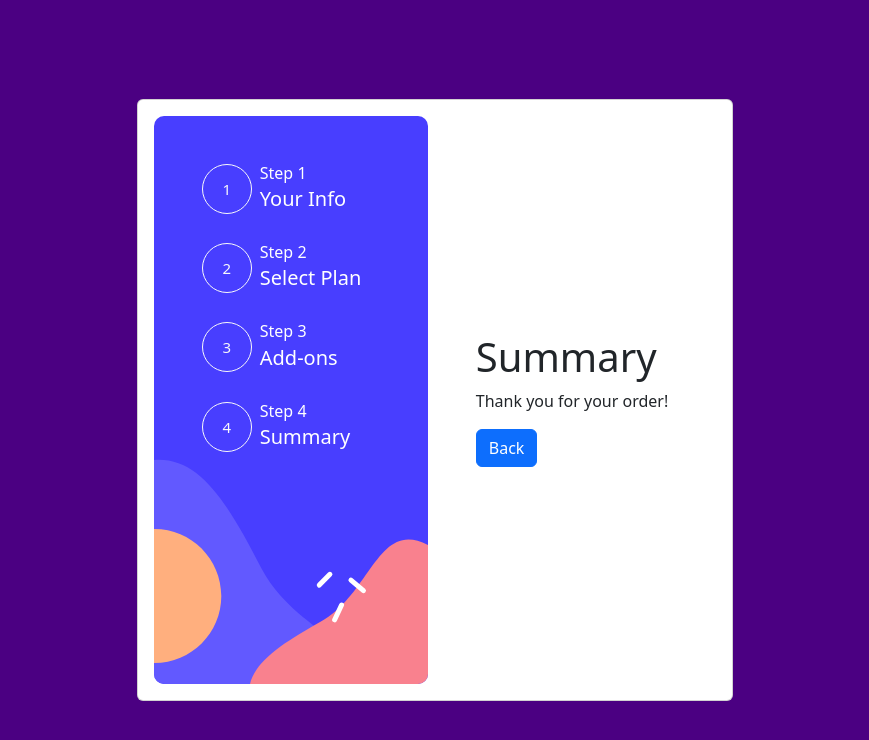
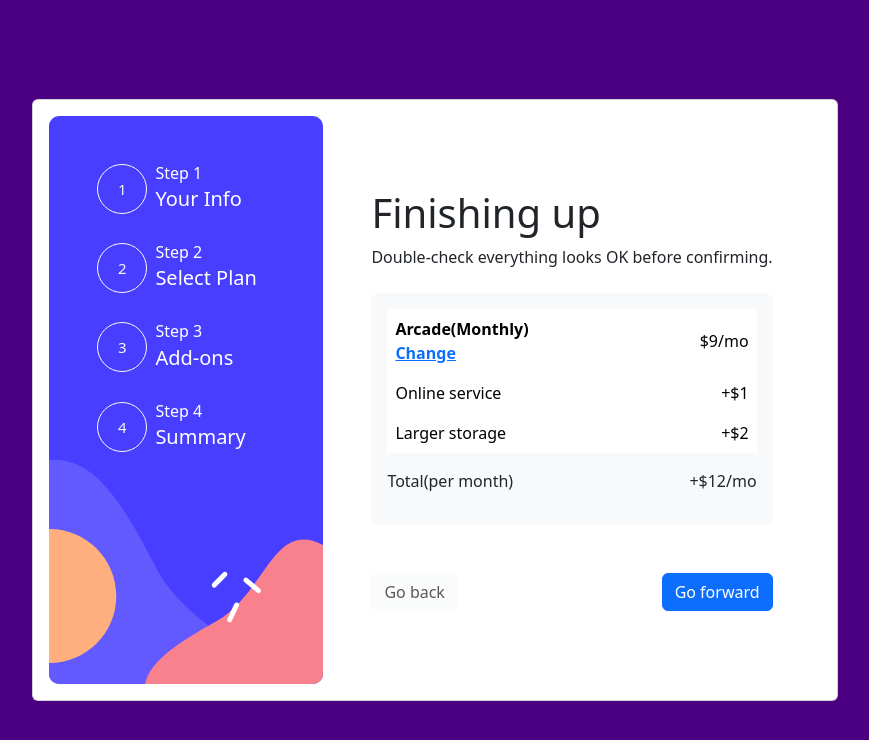
Before and after one commit to Th0masCat/plan-form-frontend, a React (Vite) app: page /summary in a window 1280 px wide. Shown: the top 740 px of the page, without its empty margins (205-1074 px from the left). Built offline with nearby package versions, Linux system fonts and the light colour scheme.

Commit message:
fixed nav bar

```diff
--- a/src/App.jsx
+++ b/src/App.jsx
@@ -1,24 +1,50 @@
 import Sidebar from './pages/Sidebar'
 import DetailsForm from './pages/DetailsForm'
-import { Route, Routes } from 'react-router-dom'
+import { Link, Route, Routes } from 'react-router-dom'
 import PlanDetails from './pages/PlanDetails'
 import AddOnsPage from './pages/AddOnsPage'
 import SummaryPage from './pages/SummaryPage'
+import { useNavigate } from 'react-router-dom'
+import { useEffect, useState } from 'react'
+
+function App() {
+  const links = ['/', '/plan', '/addons', '/summary']
+  const [currentPage, setCurrentPage] = useState(1);
+  const totalPages = 3;
+  const nav = useNavigate();
+
+  const goToNextPage = () => {
+    setCurrentPage((page) => page + 1);
+    nav(links[currentPage])
+  };
+
+  const goToPreviousPage = () => {
+    setCurrentPage((page) => page - 1);
+    nav(-1)
+  };
 
 
-function App() {
   return (
     <div className="card pe-5" >
-      <div className="card-body d-flex align-items-center justify-content-center">
+      <div className="card-body ps-3 d-flex align-items-center ">
         <Sidebar />
         <div className='ms-5'>
-        <Routes>
+          <Routes>
             <Route path='/' element={<DetailsForm />} />
             <Route path='/plan' element={<PlanDetails />} />
             <Route path='/addons' element={<AddOnsPage />} />
             <Route path='/summary' element={<SummaryPage />} />
-    </Routes>
+          </Routes>
+
+          <div className="d-flex mt-5 justify-content-between w-100 ">
+            <button onClick={goToPreviousPage} disabled={currentPage === 1}  type="submit" className="btn btn-light">Go back</button>
+
+            <button onClick={goToNextPage} disabled={currentPage === totalPages+1}  type="submit" className="btn btn-primary">Go forward</button>
+            </div>
         </div>
+
+      {console.log(currentPage)}
+      {console.log(links[currentPage])}
 
       </div>
     </div>
--- a/src/app.css
+++ b/src/app.css
@@ -1,17 +1,5 @@
-.fade-appear,
-.fade-enter {
-opacity: 0;
-z-index: 1;
+.card {
+     transition: max-width 0.5s, min-width 0.5s;
+     max-width: 55rem;
+    min-width: 40rem;
 }
-.fade-appear-active,
-.fade-enter.fade-enter-active {
-opacity: 1;
-transition: opacity 450ms linear 250ms;
-}
-.fade-exit {
-opacity: 1;
-}
-.fade-exit.fade-exit-active {
-opacity: 0;
-transition: opacity 150ms linear;
-}
--- a/src/pages/AddOnsCard.jsx
+++ b/src/pages/AddOnsCard.jsx
@@ -1,13 +1,13 @@
 function AddOnsCard(props) {
     return (
-        <div>
-            <div className="input-group-text w-100 mb-3 ">
+        <div >
+            <div className="input-group-text w-100 mb-3">
                 <input className="form-check-input" type="checkbox" value="" aria-label="Checkbox for following text input" />
                 <div className="m-3 ps-2">
                     <h6 className="text-start m-0">{props.name}</h6>
                     <h6 className="text-start fw-lighter m-0">{props.sub}</h6>
                 </div>
-                <h6 className="text-start m-0">{props.name}</h6>
+                {/* <h6 className="text-start m-0 fw-lighter fs-6">{props.name}</h6> */}
             </div>
 
         </div>
--- a/src/pages/AddOnsPage.jsx
+++ b/src/pages/AddOnsPage.jsx
@@ -13,15 +13,6 @@ function AddOnsPage() {
                 <AddOnsCard name="Customizable Profile" sub="Custom theme on your profile"/>
             </div>
 
-            <div className="d-flex mt-5 justify-content-between ">
-                <Link to={"/plan"}>
-                    <button type="submit" className="btn btn-light">Back</button>
-                </Link>
-
-                <Link to={"/summary"}>
-                    <button type="submit" className="btn btn-primary">Next Step</button>
-                </Link>
-            </div>
         </div>
     )
 }
--- a/src/pages/DetailsForm.jsx
+++ b/src/pages/DetailsForm.jsx
@@ -1,5 +1,4 @@
 import { Link } from "react-router-dom";
-
 function DetailsForm() {
     return (
         <form>
@@ -18,10 +17,7 @@ function DetailsForm() {
                 <label className="form-label fw-light">Password</label>
                 <input type="password" className="form-control" id="password" />
             </div>
-            <div className="d-flex flex-row-reverse">
-            <Link to={"/plan"} >
-                <button type="submit" className="btn btn-primary">Next Step</button>
-            </Link>
+            <div className="d-flex flex-row-reverse mt-5">
             </div>
 
         </form>
--- a/src/pages/PlanDetails.jsx
+++ b/src/pages/PlanDetails.jsx
@@ -3,8 +3,6 @@ import PlanCard from "./PlanCard";
 import arcadeImage from "../assets/icon-arcade.svg";
 import advancedImage from "../assets/icon-advanced.svg";
 import proImage from "../assets/icon-pro.svg";
-
-
 function PlanDetails() {
     return (
         <>
@@ -26,13 +24,7 @@ function PlanDetails() {
 
             <div className="d-flex mt-5 justify-content-between ">
 
-            <Link to={"/"}>
-                <button type="submit" className="btn btn-light">Back</button>
-            </Link>
 
-            <Link to={"/addons"}>
-                <button type="submit" className="btn btn-primary">Next Step</button>
-            </Link>
 
             </div>
 
--- a/src/pages/Sidebar.jsx
+++ b/src/pages/Sidebar.jsx
@@ -1,7 +1,7 @@
 import sideBarImage from '../assets/bg-sidebar-desktop.svg'
 import SidebarText from './SidebarText';
 
-function Sidebar() {
+function Sidebar(props) {
     return (
         <div className='position-relative'>
             <img src={sideBarImage} alt="sideBar" className="img-fluid"/>
--- a/src/pages/SummaryPage.jsx
+++ b/src/pages/SummaryPage.jsx
@@ -1,13 +1,39 @@
 import { Link } from "react-router-dom";
 
-function SummaryPage(){
+function SummaryPage() {
     return (
         <div>
-            <h1>Summary</h1>
-            <p>Thank you for your order!</p>
-            <Link to={"/"}>
-                <button type="submit" className="btn btn-primary">Back</button>
-            </Link>
+            <h1 className="fs-1 mb-2">Finishing up</h1>
+            <p className="mb-4">Double-check everything looks OK before confirming.
+            </p>
+            <div className="d-flex align-content-center bg-light flex-column p-3" style={{ borderRadius: "8px" }}>
+                <table className="table table-borderless " >
+                    <thead>
+                        <tr>
+                            <th scope="col">Arcade(Monthly)
+                                <br /><a href="">Change</a>
+                            </th>
+
+                            <td scope="col" align="right" style={{ verticalAlign: "middle" }}>$9/mo</td>
+                        </tr>
+
+                        <tr>
+                            <td scope="col">Online service</td>
+                            <td align="right">+$1</td>
+                        </tr>
+
+                        <tr>
+                            <td scope="col">Larger storage</td>
+                            <td align="right">+$2</td>
+                        </tr>
+                    </thead>
+                </table>
+                <div className="d-flex justify-content-between">
+                    <p>Total(per month)</p>
+                    <p>+$12/mo</p>
+                </div>
+
+            </div>
         </div>
     );
 }
```
